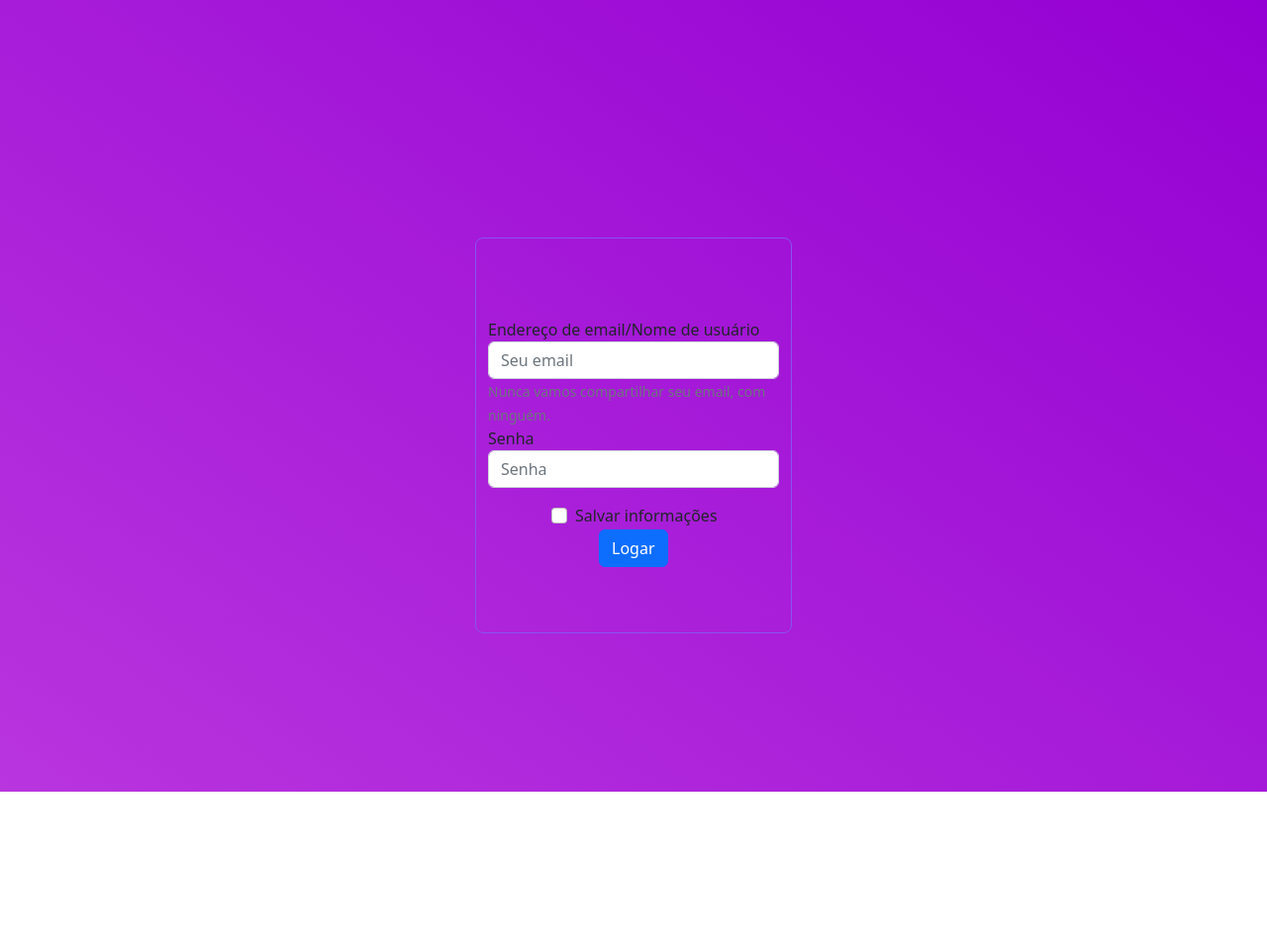
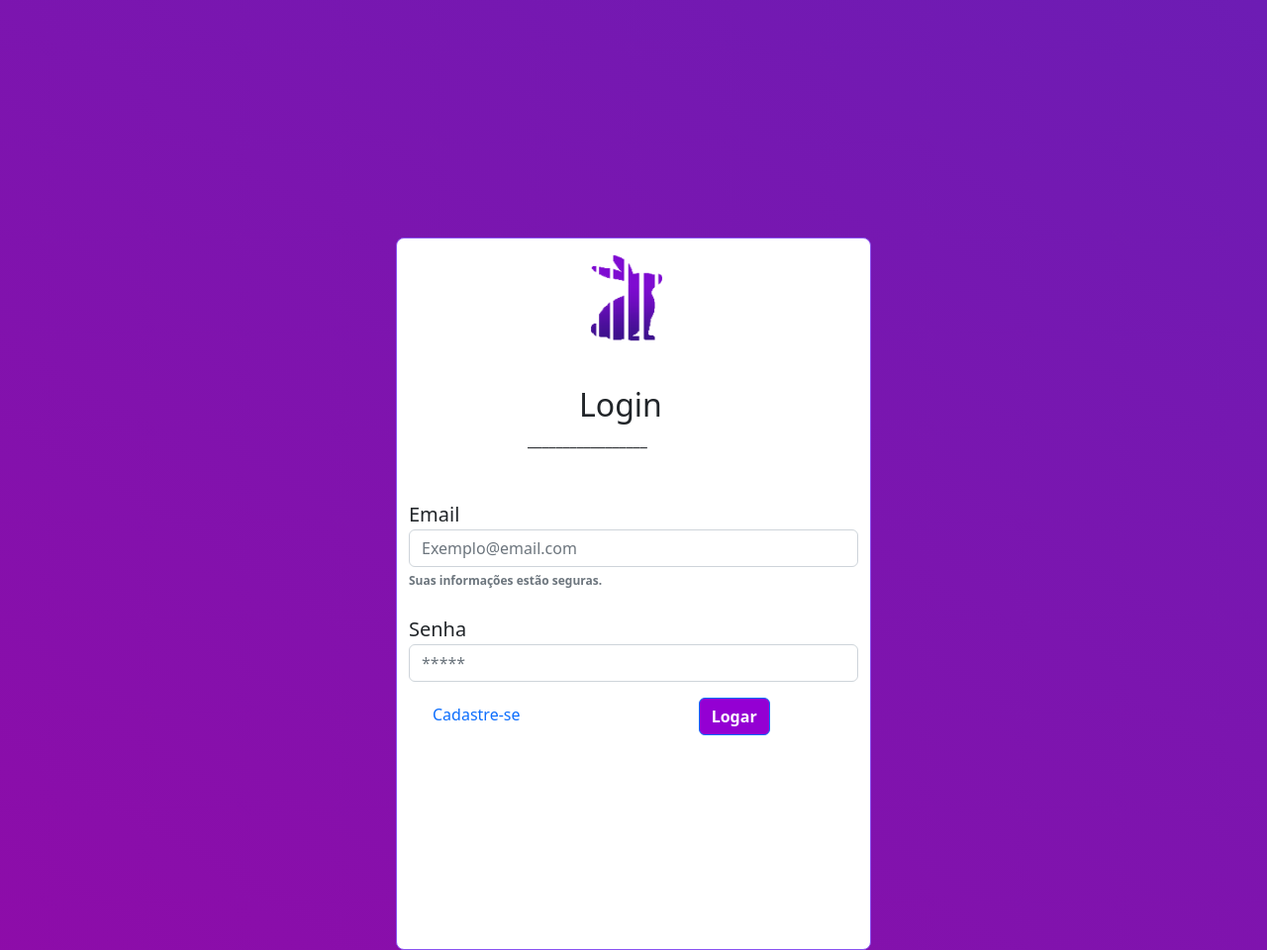
Before and after one commit to Shift39/P2, a plain HTML site: page Login/Login.html in a window 1280 px wide. Shown: the top 960 px of the page at 99% size. Before the commit the page ends 800 px from the top, so only its background shows below. Drawn offline with Linux system fonts and the light colour scheme.

Commit message:
atualização

```diff
--- a/Login/Login.html
+++ b/Login/Login.html
@@ -7,26 +7,39 @@
     <link rel="stylesheet" href="propriedades/css/bootstrap.min.css">
     <link rel="stylesheet" href="propriedades/css.css">
     <meta name="viewport" content="width=device-width, initial-scale=1.0">
-    <title>Document</title>
+    <link rel="shortcut icon" href="propriedades/css_miscelaneous/Novo Projeto.png" type="image/x-icon">
+    <title>Login</title>
 </head>
 <body>
     <script src="propriedades/js/bootstrap.bundle.js"></script>
     <div class="container">
     <form>
+
+
+      <img class="logo" src="propriedades/css_miscelaneous/Novo Projeto.png" alt="">
+      <div class="title">
+        <span >Login</span>
+
+      </div>
+      <div class="linha">
+        <span class="linha">_________________</span>
+
+      </div>
       <div class="form-group a">
-        <label for="exampleInputEmail1">Endereço de email/Nome de usuário</label>
-        <input type="email" class="form-control" id="exampleInputEmail1" aria-describedby="emailHelp" placeholder="Seu email">
-        <small id="emailHelp" class="form-text text-muted">Nunca vamos compartilhar seu email, com ninguém.</small>
+        <label for="exampleInputEmail1"><span class="senha"> Email</span></label>
+        <input type="email" class="form-control" id="exampleInputEmail1" aria-describedby="emailHelp" placeholder="Exemplo@email.com">
+        <small id="emailHelp" class="form-text text-muted"><b class="little">Suas informações estão seguras.</b></small>
       </div>
-      <div class="form-group">
-        <label for="exampleInputPassword1">Senha</label>
-        <input type="password" class="form-control" id="exampleInputPassword1" placeholder="Senha">
+      <div class="form-group b">
+        <label for="exampleInputPassword1"><span class="senha"> Senha</span></label>
+        <input type="password" class="form-control" id="exampleInputPassword1" placeholder="*****">
       </div>
       <div class="form-group form-check">
-        <input type="checkbox" class="form-check-input" id="exampleCheck1">
-        <label class="form-check-label" for="exampleCheck1">Salvar informações</label>
+        <a href=""><label class="form-check-label">Cadastre-se </label></a>
+
+        <button type="submit" class="btn btn-primary">Logar</button>
       </div>
-      <button type="submit" class="btn btn-primary">Logar</button>
+
     </form>
   </div>
 
--- a/Login/propriedades/css.css
+++ b/Login/propriedades/css.css
@@ -1,41 +1,81 @@
 
 body{
-    background: linear-gradient(35deg, white , violet 10%, darkviolet 100%);
+    background: rgb(0,0,0);
+    background: linear-gradient(31deg, #e47be6 0%, #9e04a3 35%, #5926BB 100%);
     background-size: 300% 300%;
-    animation: anima 5s infinite alternate;
+    animation: anima 3s infinite alternate;
 }
 
 .container{
-    width: 40vh;
-    height: 50vh;
+    width: 60vh;
+    height: 90vh;
     margin-top: 30vh;
     border: #8953f2 solid 0.2vh;
     border-radius: 1vh;
+    background-color: white;
+    margin-bottom: 20vh;
 
 
 }
+.logo{
+    width: 35vh;
+    height: 15vh;
+    margin-left: 10vh;
+}
+.form-check{
+    justify-content: right;
+}
+.linha{
+    margin-left: 7.5vh;
+}
 .a{
-    margin-top: 10vh;
+    margin-top: 6vh;
+}
+.b{
+    margin-top: 3vh;
+}
+.little{
+    font-size: 1.5vh;
+
+}
+.title{
+    margin-top: 3vh;
+    margin-left: 21.5vh;
+    font-size: 4vh;
 }
 
 .btn {
-    margin-left: 14vh;
+    margin-left: 22vh;
+    background-color: darkviolet;
+    font-weight: bold;
+}
+.btn:hover{
+    background-color: black;
 }
 .form-check{
     margin-top: 2vh;
-    margin-left: 8vh;
+
+}
+.form-check-label{
+    font-size: 2vh;
+}
+.senha{
+    font-size: 2.5vh;
+}
+.form-control{
+    font-size: 2vh;
 }
 
 @keyframes anima{
     0%{
-        background-position-x: 0%;
+        background-position-x: 100%;
     }
 
     50%{
-        background-position-x: 60%;
+        background-position-x: 25%;
     }
 
     100%{
-        background-position-x: 100%;
+        background-position-x: 0%;
     }
 }
```
Also changed, not shown: Login/propriedades/css_miscelaneous/Novo Projeto.png (added), Login/propriedades/css_miscelaneous/Novo-Projeto.ico (added).
